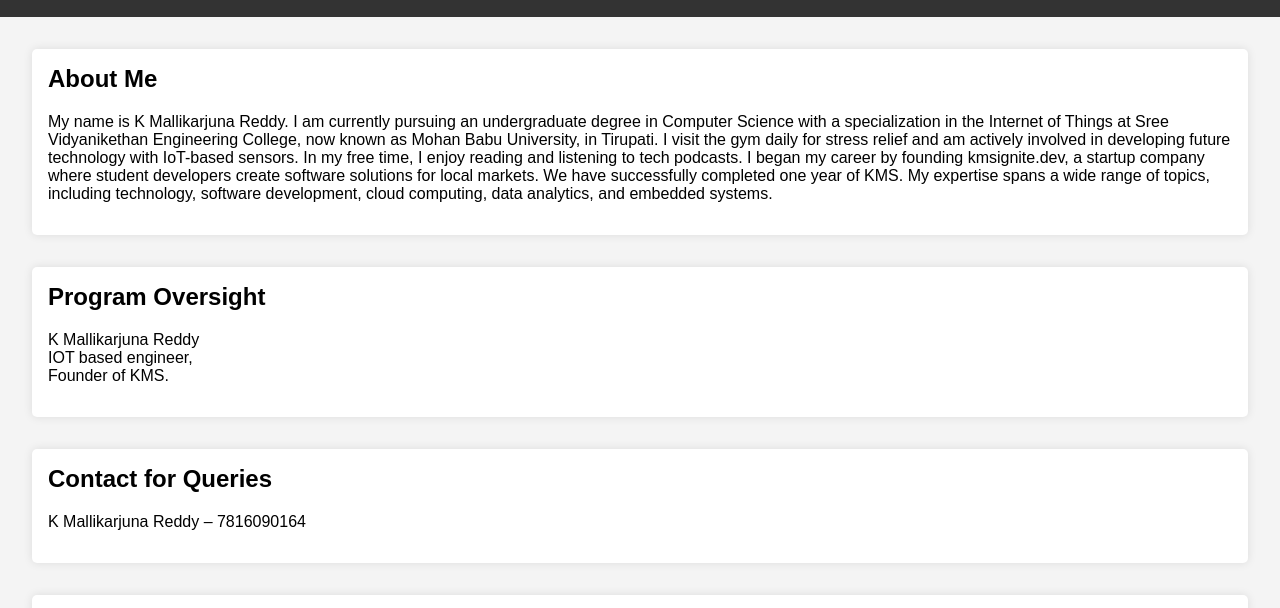
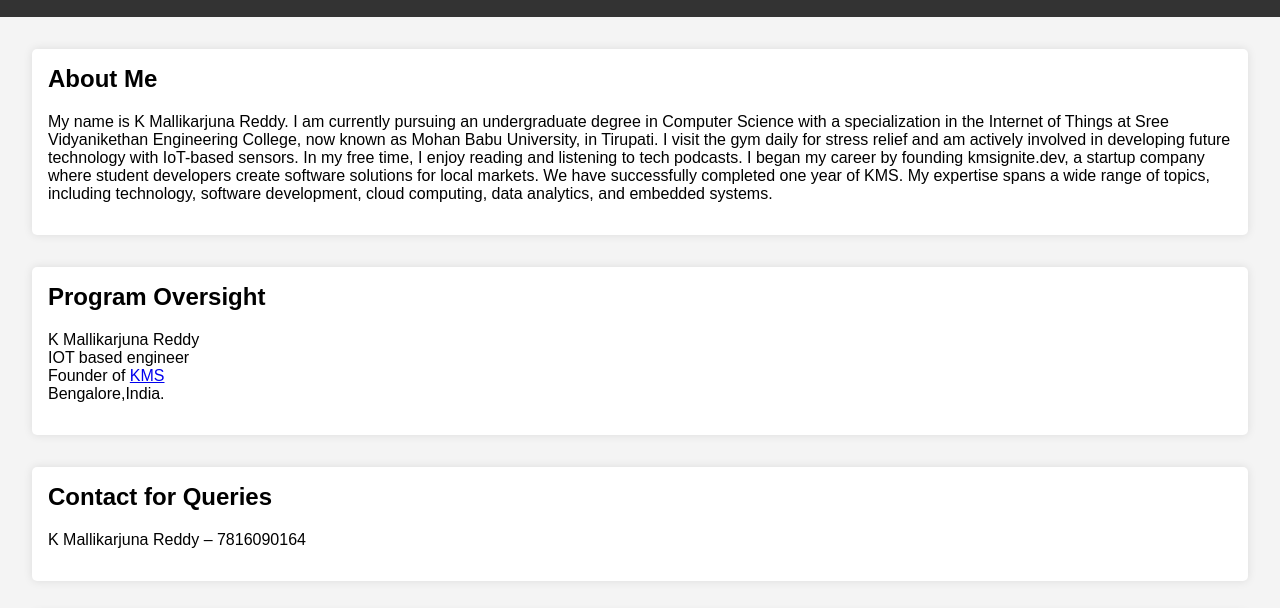
Before and after one commit to malli13193/KMKR_resume_M, a plain HTML site: page index.html in a window 1280 px wide. Shown: the part 95-703 px from the top of the page. Drawn offline with Linux system fonts and the light colour scheme.

Commit message:
Update index.html

```diff
--- a/index.html
+++ b/index.html
@@ -67,7 +67,8 @@ I began my career by founding kmsignite.dev, a startup company where student dev
         </div>
         <div class="bio">
             <h2>Program Oversight</h2>
-            <p>K Mallikarjuna Reddy<br>IOT based engineer,<br>Founder of KMS.</p>
+            <p>K Mallikarjuna Reddy<br>IOT based engineer<br>Founder of <a href="https://kms-interns.000webhostapp.com/index.html#home" target="_blank">KMS</a><br>Bengalore,India.</p>
+
         </div>
         <div class="bio">
             <h2>Contact for Queries</h2>
```
